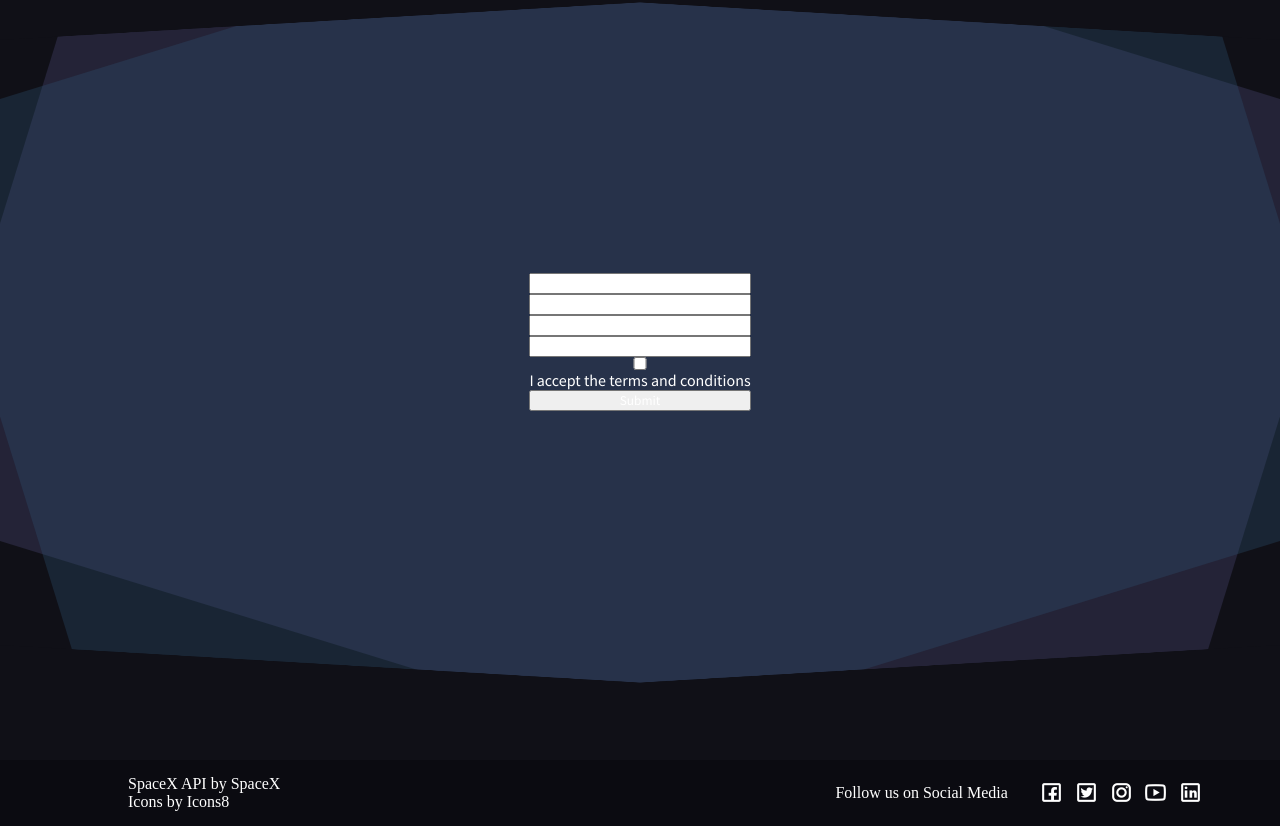
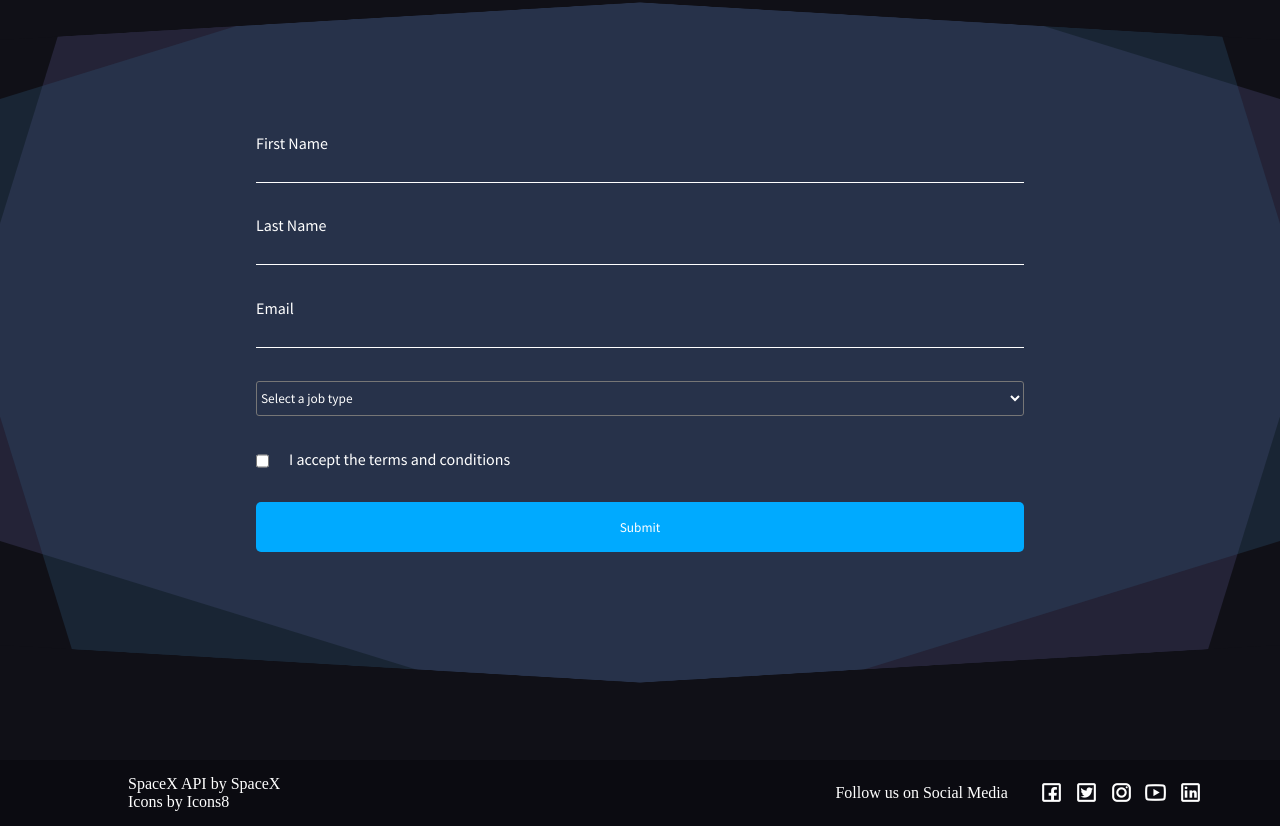
Before and after one commit to vhynot/spacex, a React (Create React App) app: page /careers in a window 1280 px wide. Shown: the part 880-1706 px from the top of the page. Built offline with nearby package versions, Linux system fonts and the light colour scheme; the HTML template or start-up script is replaced by a standard one; a web font is replaced by a local one.

Commit message:
form modifications and basic styling

```diff
--- a/src/components/routes/careers/Form.js
+++ b/src/components/routes/careers/Form.js
@@ -1,5 +1,5 @@
 import React from 'react';
-import { Formik, Form, Field, ErrorMessage} from 'formik';
+import { Formik, Form, Field} from 'formik';
 import * as Yup from 'yup';
 
   // And now we can use these
@@ -39,40 +39,92 @@ import * as Yup from 'yup';
             }, 400);
           }}
         >
-          <Form>
+         {({errors, touched}) => (
+          <Form
+            className="form"
+            autoComplete="nope">
+            <div className="form__input-wrapper">
               <Field
+                className="form__input"
                 label="First Name"
                 name="firstName"
                 type="text"
+                autoComplete="nope"
               />
-            <ErrorMessage name="firstName"/>
+              <label
+                htmlFor="firstName"
+                className="form__label">
+                <span className="form__first-name">First Name</span>
+              </label>
+            </div>
+            {touched.firstName && errors.firstName ? (
+              <div className="form__error">{errors.firstName}</div>
+            ) : <div className="form__error"></div>}
+            <div className="form__input-wrapper">
               <Field
+                className="form__input"
                 label="Last Name"
                 name="lastName"
                 type="text"
+                autoComplete="nope"
                 />
-            <ErrorMessage name="lastName"/>
+              <label
+                htmlFor="lastName"
+                className="form__label">
+                <span className="form__last-name">Last Name</span>
+              </label>
+            </div>
+            {touched.lastName && errors.lastName ? (
+              <div className="form__error">{errors.lastName}</div>
+            ) : <div className="form__error"></div>}
+            <div className="form__input-wrapper">
               <Field
+                className="form__input"
                 label="Email Address"
                 name="email"
                 type="email"
                 />
-            <ErrorMessage name="email"/>
-            <select label="Job Type" name="jobType">
+              <label
+                htmlFor="emial"
+                className="form__label">
+                <span className="form__emial">Email</span>
+              </label>
+            </div>
+              {touched.email && errors.email ? (
+                <div className="form__error">{errors.email}</div>
+              ) : <div className="form__error"></div>}
+              <select
+                className="form__select"
+                label="Job Type"
+                name="jobType">
                 <option value="">Select a job type</option>
                 <option value="designer">Designer</option>
                 <option value="developer">Developer</option>
                 <option value="product">Product Manager</option>
                 <option value="other">Other</option>
               </select>
-            <ErrorMessage name="jobType"/>
+              {touched.jobType && errors.jobType ? (
+                <div className="form__error">{errors.jobType}</div>
+              ) : <div className="form__error"></div>}
+              <div className="form__checkbox-wrapper">
                 <input
+                  className="form__checkbox"
                   name="acceptedTerms"
                   type="checkbox"/>
+                <p className="form__text">
                   I accept the terms and conditions
-            <ErrorMessage name="acceptedTerms"/>
-            <button type="submit">Submit</button>
+                </p>
+              </div>
+              {touched.acceptedTerms && errors.acceptedTerms ? (
+                <div className="form__error">{errors.acceptedTerms}</div>
+              ) : <div className="form__error"></div>}
+              <button
+                className="form__button"
+                type="submit">
+                  Submit
+              </button>
             </Form>
+         )}
         </Formik>
     );
   };
--- a/src/stylesheets/careers/careers.css
+++ b/src/stylesheets/careers/careers.css
@@ -1,18 +1,74 @@
 .careers-section-1 {
-  background-color: lightcoral;
-  height: 60vh;
+  background: url(../img/joinus.jpg) no-repeat center center;
+  background-size: cover;
+  width: 100%;
+  min-height: 100vh;
   position: relative;
+  display: -webkit-box;
+  display: -ms-flexbox;
+  display: flex;
+  -webkit-box-pack: center;
+      -ms-flex-pack: center;
+          justify-content: center;
+  -webkit-box-align: center;
+      -ms-flex-align: center;
+          align-items: center;
+}
+
+.careers-section-1::before {
+  content: "";
+  position: absolute;
+  background-image: -webkit-gradient(linear, left top, left bottom, from(transparent), to(rgba(0, 0, 0, 0.9)));
+  background-image: linear-gradient(180deg, transparent, rgba(0, 0, 0, 0.9));
+  bottom: 0;
+  left: 0;
+  right: 0;
+  top: 10%;
+  height: 90%;
+}
+
+.careers-section-1__title-wrapper {
+  display: -webkit-box;
+  display: -ms-flexbox;
+  display: flex;
+  -webkit-box-pack: center;
+      -ms-flex-pack: center;
+          justify-content: center;
+  -webkit-box-align: center;
+      -ms-flex-align: center;
+          align-items: center;
+}
+
+.careers-section-1__title-1 {
+  position: absolute;
+  font-size: 30px;
+  font-family: SansProLight;
+  letter-spacing: 0.05em;
+  top: 43%;
+  -webkit-animation: title-anim-1 3s ease;
+          animation: title-anim-1 3s ease;
+}
+
+.careers-section-1__title-2 {
+  position: absolute;
+  font-size: 55px;
+  font-family: SansProBold;
+  letter-spacing: 0.1em;
+  top: 48%;
+  -webkit-animation: title-anim-2 3s ease;
+          animation: title-anim-2 3s ease;
 }
 
 .careers-section-2 {
-  background-color: black;
-  height: 90vh;
+  background-color: #101017;
+  height: 105vh;
   position: relative;
   overflow: hidden;
 }
 
 .careers-section-2::before, .careers-section-2::after {
   content: '';
+  display: block;
   position: absolute;
   width: 100vw;
   height: 100vh;
@@ -20,6 +76,7 @@
   -webkit-animation: squares 120s linear infinite;
           animation: squares 120s linear infinite;
   top: 0;
+  z-index: 5;
 }
 
 .careers-section-2::after {
@@ -27,16 +84,115 @@
   background: rgba(46, 86, 118, 0.308);
 }
 
+.careers-section-2__form {
+  display: -webkit-box;
+  display: -ms-flexbox;
+  display: flex;
+  position: relative;
+  z-index: 6;
+  -webkit-box-pack: center;
+      -ms-flex-pack: center;
+          justify-content: center;
+  -webkit-box-align: center;
+      -ms-flex-align: center;
+          align-items: center;
+  height: 72%;
+}
+
+.careers-section-2__polygon {
+  overflow: visible;
+  width: 100vw;
+  display: block;
+  height: 15vh;
+  position: relative;
+  z-index: 6;
+}
+
+.form {
+  width: 50%;
+  height: 70%;
+  display: -webkit-box;
+  display: -ms-flexbox;
+  display: flex;
+  -webkit-box-orient: vertical;
+  -webkit-box-direction: normal;
+      -ms-flex-direction: column;
+          flex-direction: column;
+  -ms-flex-pack: distribute;
+      justify-content: space-around;
+  font-size: 16px;
+}
+
+.form__error {
+  height: 6%;
+  color: red;
+}
+
+.form select {
+  background: none;
+  border-radius: 3px;
+  height: 35px;
+}
+
+.form__checkbox-wrapper {
+  display: -webkit-box;
+  display: -ms-flexbox;
+  display: flex;
+}
+
+.form__checkbox {
+  margin-top: 4px;
+}
+
+.form__text {
+  margin-left: 20px;
+}
+
+.form__button {
+  background: #00aaff;
+  color: white;
+  border: none;
+  height: 50px;
+  border-radius: 5px;
+}
+
+.rotate {
+  -webkit-transform: rotate(180deg);
+          transform: rotate(180deg);
+}
+
+.form__input-wrapper {
+  width: 100%;
+  position: relative;
+  height: 50px;
+}
+
+.form__input {
+  width: 100%;
+  height: 100%;
+  padding-top: 20px;
+  background: none;
+  border: none;
+  border-bottom: 1px solid white;
+}
+
+.form__label {
+  position: absolute;
+  left: 0%;
+  bottom: 0px;
+  width: 100%;
+  height: 100%;
+  pointer-events: none;
+}
+
 @-webkit-keyframes squares {
   0% {
     -webkit-transform: rotate(0);
             transform: rotate(0);
-    transform: rotate(0);
   }
   100% {
     -webkit-transform: rotate(360deg);
             transform: rotate(360deg);
-    transform: rotate(360deg);
   }
 }
 
@@ -44,12 +200,74 @@
   0% {
     -webkit-transform: rotate(0);
             transform: rotate(0);
-    transform: rotate(0);
   }
   100% {
     -webkit-transform: rotate(360deg);
             transform: rotate(360deg);
-    transform: rotate(360deg);
+  }
+}
+
+@-webkit-keyframes title-anim-1 {
+  0% {
+    opacity: 0;
+    top: 48%;
+    font-size: 45px;
+    letter-spacing: 0.1em;
+  }
+  80% {
+    opacity: 1;
+    top: 48%;
+    font-size: 45px;
+    letter-spacing: 0.1em;
+  }
+  100% {
+    top: 43%;
+    font-size: 30px;
+    letter-spacing: 0.05em;
+  }
+}
+
+@keyframes title-anim-1 {
+  0% {
+    opacity: 0;
+    top: 48%;
+    font-size: 45px;
+    letter-spacing: 0.1em;
+  }
+  80% {
+    opacity: 1;
+    top: 48%;
+    font-size: 45px;
+    letter-spacing: 0.1em;
+  }
+  100% {
+    top: 43%;
+    font-size: 30px;
+    letter-spacing: 0.05em;
+  }
+}
+
+@-webkit-keyframes title-anim-2 {
+  0% {
+    opacity: 0;
+  }
+  80% {
+    opacity: 0;
+  }
+  100% {
+    opacity: 1;
+  }
+}
+
+@keyframes title-anim-2 {
+  0% {
+    opacity: 0;
+  }
+  80% {
+    opacity: 0;
+  }
+  100% {
+    opacity: 1;
   }
 }
 /*# sourceMappingURL=careers.css.map */
--- a/src/stylesheets/careers/careers.scss
+++ b/src/stylesheets/careers/careers.scss
@@ -1,3 +1,5 @@
+$fifth: rgb(16, 16, 23);
+
 .careers-section-1 {
     background: url(../img/joinus.jpg) no-repeat center center;
     background-size: cover;
@@ -78,14 +80,76 @@
     }
 }
 
-form {
+.form {
+    width: 50%;
+    height: 70%;
     display: flex;
     flex-direction: column;
+    justify-content: space-around;
+    font-size: 16px;
+    &__input {
+
+    }
+    &__error {
+        height: 6%;
+        color: red;
+    }
+    select {
+        background: none;
+        border-radius: 3px;
+        height: 35px;
+    }
+    &__checkbox-wrapper {
+        display: flex;
+    }
+    &__checkbox {
+        margin-top: 4px;
+    }
+    &__text {
+        margin-left: 20px;
+    }
+    &__button {
+       background: #00aaff;
+       color: white;
+       border: none;
+       height: 50px;
+       border-radius: 5px;
+    }
 }
 
 .rotate {
     transform: rotate(180deg);
 }
+
+
+.form {
+    &__input-wrapper{
+        width: 100%;
+        position: relative;
+        height: 50px;
+    }
+    &__input {
+
+        width: 100%;
+        height: 100%;
+        padding-top: 20px;
+        background: none;
+        border: none;
+        border-bottom: 1px solid white;
+    }
+    &__label {
+        position: absolute;
+        left: 0%;
+        bottom: 0px;
+        width: 100%;
+        height: 100%;
+        pointer-events: none;
+    }
+    &__first-name {
+    }
+}
+
+
 
 @keyframes squares{
     0% {
--- a/src/stylesheets/style.css
+++ b/src/stylesheets/style.css
@@ -1785,7 +1785,9 @@ div.leaflet-control-attribution.leaflet-control {
   z-index: 6;
 }
 
-form {
+.form {
+  width: 60%;
+  height: 70%;
   display: -webkit-box;
   display: -ms-flexbox;
   display: flex;
@@ -1793,11 +1795,71 @@ form {
   -webkit-box-direction: normal;
       -ms-flex-direction: column;
           flex-direction: column;
+  -ms-flex-pack: distribute;
+      justify-content: space-around;
+  font-size: 16px;
+}
+
+.form__error {
+  height: 6%;
+  color: red;
+}
+
+.form select {
+  background: none;
+  border-radius: 3px;
+  height: 35px;
+}
+
+.form__checkbox-wrapper {
+  display: -webkit-box;
+  display: -ms-flexbox;
+  display: flex;
+}
+
+.form__checkbox {
+  margin-top: 4px;
+}
+
+.form__text {
+  margin-left: 20px;
+}
+
+.form__button {
+  background: #00aaff;
+  color: white;
+  border: none;
+  height: 50px;
+  border-radius: 5px;
 }
 
 .rotate {
   -webkit-transform: rotate(180deg);
           transform: rotate(180deg);
+}
+
+.form__input-wrapper {
+  width: 100%;
+  position: relative;
+  height: 50px;
+}
+
+.form__input {
+  width: 100%;
+  height: 100%;
+  padding-top: 20px;
+  background: none;
+  border: none;
+  border-bottom: 1px solid white;
+}
+
+.form__label {
+  position: absolute;
+  left: 0%;
+  bottom: 0px;
+  width: 100%;
+  height: 100%;
+  pointer-events: none;
 }
 
 @-webkit-keyframes squares {
```
Also changed, not shown: 2 other files (tests, documents, lock files or other folders). Lines whose indentation alone changed are shown as unchanged.
